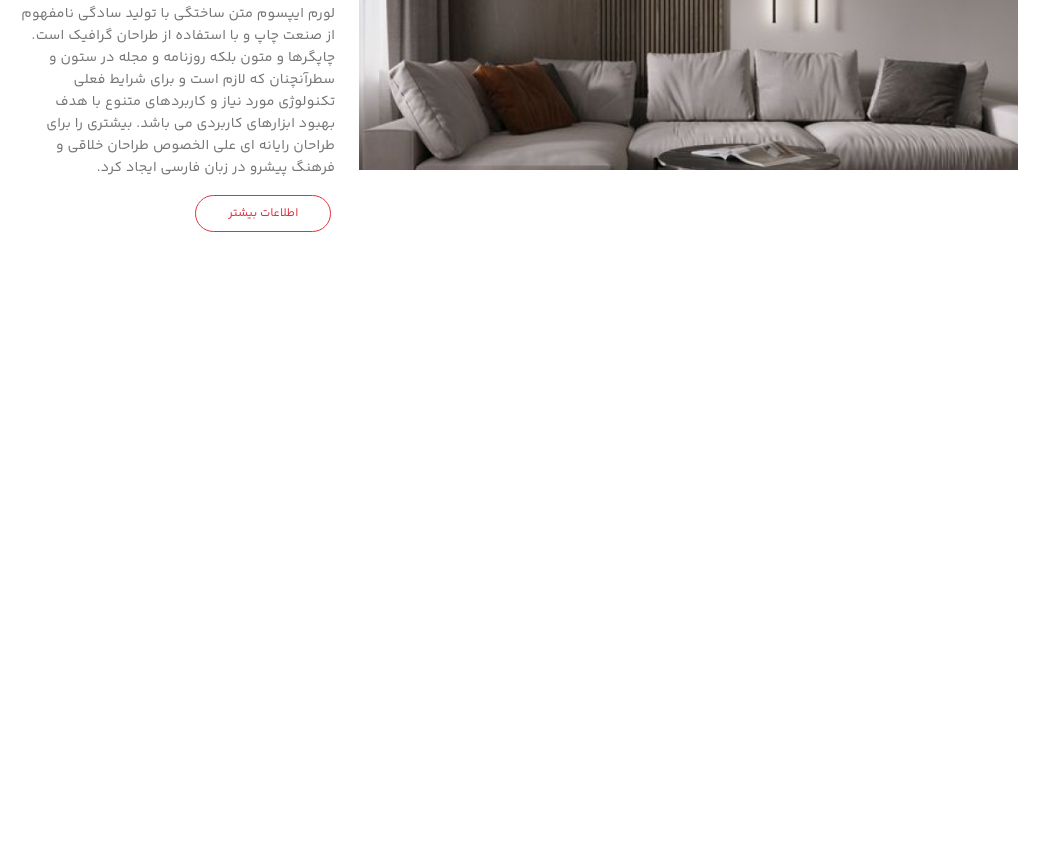
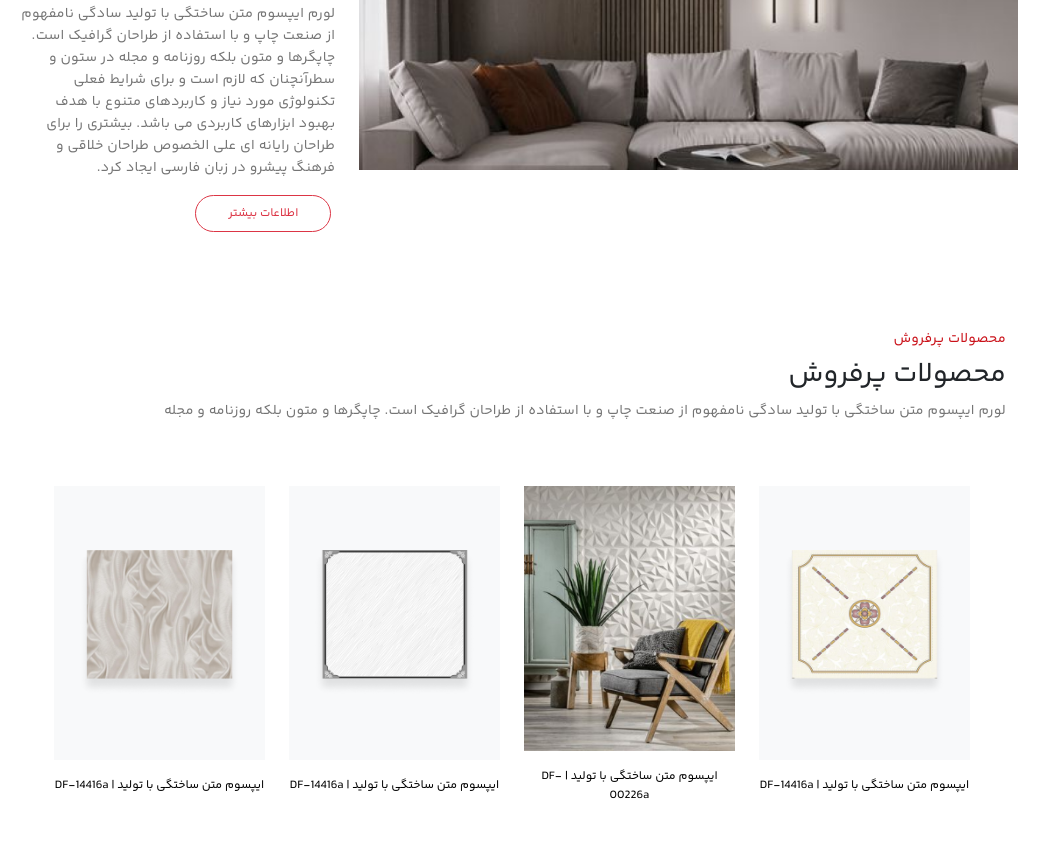
Before and after one commit to sara-hmt/Azaranplastic, a plain HTML site: page index.html in a window 1280 px wide. Shown: the part 1887-2751 px from the top of the page, without its empty margins (122-1171 px from the left). Before the commit the page ends 2215 px from the top, so only its background shows below. Drawn offline with nearby package versions, Linux system fonts and the light colour scheme.

Commit message:
"Best-selling" section edit and not complited

```diff
--- a/css/style.css
+++ b/css/style.css
@@ -155,8 +155,40 @@ h6{
 }
 /************** end of product codes***************/
 
+/************** Best-selling codes***************/
+.Best-selling p{
+  color: #757575;
+  font-size: 14px;
+  font-weight: normal;
+  font-stretch: normal;
+  font-style: normal;
+  line-height: normal;
+  letter-spacing: 0.28px;
+  text-align: right;
+}
 
+.pic-best1 {
+  padding-right: 0;
+}
+.pic-best4 {
+  padding-left: 0;
 
+}
+.img-best{
+
+}
+.Best-selling h6{
+ font-size: 12px;
+  font-weight: 500;
+  font-stretch: normal;
+  font-style: normal;
+  line-height: normal;
+  letter-spacing: normal;
+  text-align: center;
+  color: #000;
+}
+
+/**************end of Best-selling codes***************/
 
 
 
--- a/index.html
+++ b/index.html
@@ -239,8 +239,44 @@
           </div>
 
         </section>
-        <section class="container Best-selling">
+        <section class="d-flex flex-column justify-content-center my-5 container Best-selling">
 
+          <div class="row">
+            <h2>محصولات پرفروش</h2>
+            <h3>محصولات پرفروش</h3>
+            <p>لورم ایپسوم متن ساختگی با تولید سادگی نامفهوم از صنعت چاپ و با استفاده از طراحان گرافیک است. چاپگرها و متون بلکه روزنامه و مجله</p>
+          </div>
+
+          <div class="row p-5">
+            <div class="col pic-best1">
+              <div class="p-3 bg-light">
+                <img class="img-fluid pb-5 pt-5 px-2" src="images/patern.png" alt="Best-selling">
+              </div>
+              <h6 class="pt-3">ایپسوم متن ساختگی با تولید |  DF-14416a</h6>
+            </div>
+
+            <div class="col">
+              <div class="bg-light">
+                <img class="img-fluid" src="images/patern2.png" alt="Best-selling">
+              </div>
+              <h6 class="pt-3">ایپسوم متن ساختگی با تولید | DF-00226a</h6>
+            </div>
+
+            <div class="col">
+              <div class="p-3 bg-light">
+                <img class="img-fluid pb-5 pt-5 px-2" src="images/patern3.png" alt="Best-selling">
+              </div>
+              <h6 class="pt-3">ایپسوم متن ساختگی با تولید |  DF-14416a</h6>
+            </div>
+
+            <div class="col">
+              <div class="p-3 bg-light pic-best4">
+                <img class="img-fluid pb-5 pt-5 px-2" src="images/patern4.png" alt="Best-selling">
+              </div>
+              <h6 class="pt-3">ایپسوم متن ساختگی با تولید |  DF-14416a</h6>
+            </div>
+
+          </div>
 
 
         </section>
```
Also changed, not shown: images/carpet1.png (added), images/patern.png (added), images/patern2.png (added), images/patern3.png (added), images/patern4.png (added).
